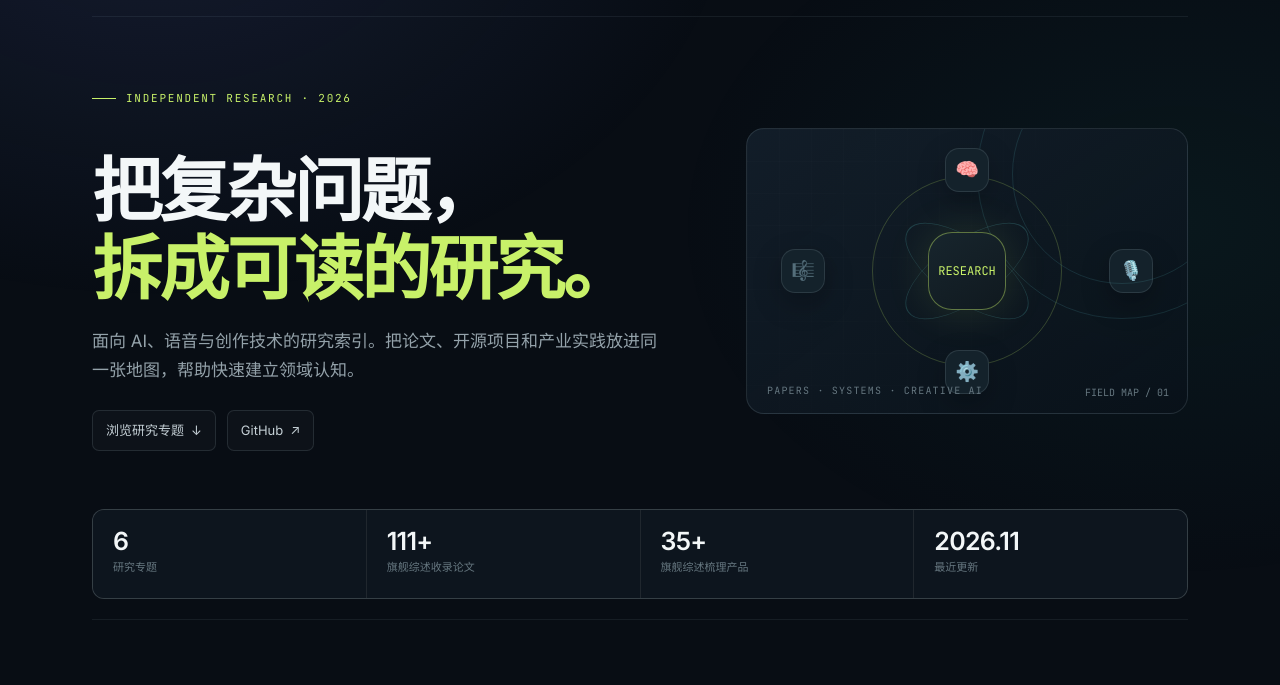
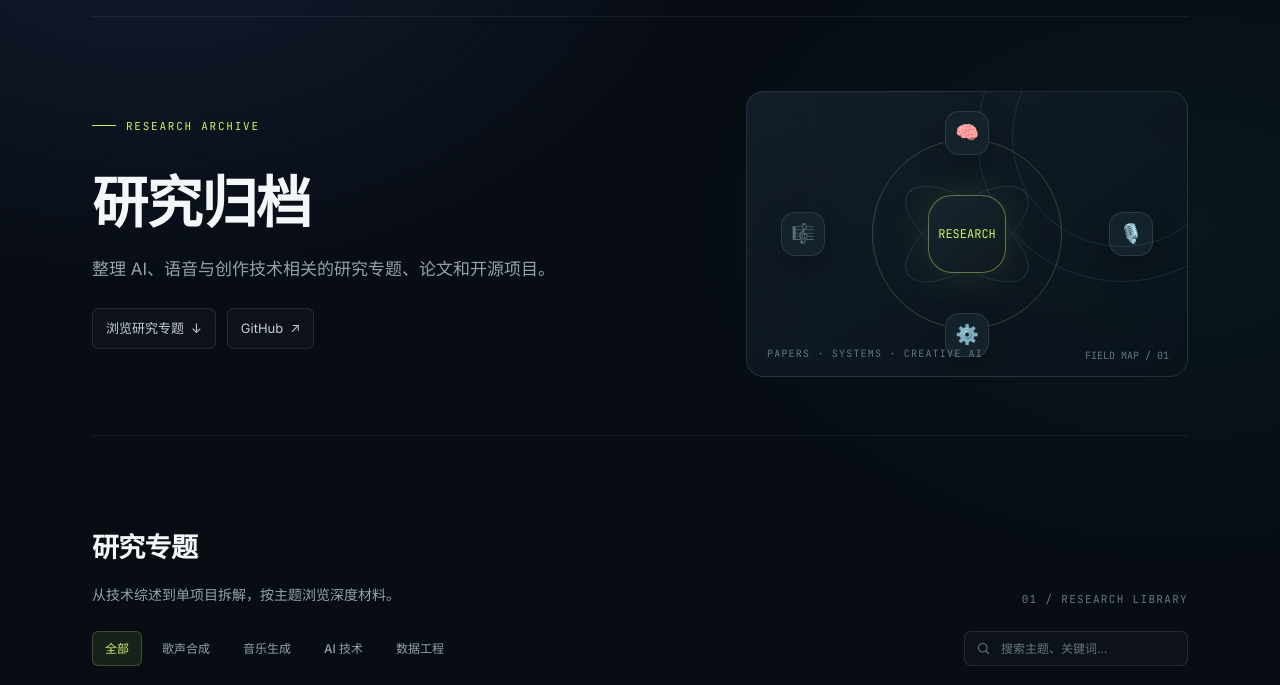
Before and after one commit to Kanraaaaa/Kanraaaaa.github.io, a plain HTML site: page index.html in a window 1280 px wide. Shown: the part 53-738 px from the top of the page. Drawn offline with Linux system fonts and the light colour scheme.

Commit message:
site: simplify Research Hub homepage heading

```diff
--- a/index.html
+++ b/index.html
@@ -22,9 +22,9 @@
 
 <header class="hero">
   <div class="hero-copy">
-    <div class="eyebrow">Independent research · 2026</div>
-    <h1>把复杂问题，<br><span>拆成可读的研究。</span></h1>
-    <p class="subtitle">面向 AI、语音与创作技术的研究索引。把论文、开源项目和产业实践放进同一张地图，帮助快速建立领域认知。</p>
+    <div class="eyebrow">RESEARCH ARCHIVE</div>
+    <h1>研究归档</h1>
+    <p class="subtitle">整理 AI、语音与创作技术相关的研究专题、论文和开源项目。</p>
     <div class="links">
       <a href="#research">浏览研究专题 <span aria-hidden="true">↓</span></a>
       <a href="https://github.com/Kanraaaaa/Kanraaaaa.github.io" target="_blank" rel="noopener">GitHub <span aria-hidden="true">↗</span></a>
@@ -38,13 +38,6 @@
     <div class="visual-caption">PAPERS · SYSTEMS · CREATIVE AI</div><div class="hero-note">FIELD MAP / 01</div>
   </div>
 </header>
-
-<div class="stats" aria-label="站点研究概览">
-  <div class="stat"><div class="num" id="stat-reports">6</div><div class="label">研究专题</div></div>
-  <div class="stat"><div class="num" id="stat-papers">111+</div><div class="label">旗舰综述收录论文</div></div>
-  <div class="stat"><div class="num" id="stat-products">35+</div><div class="label">旗舰综述梳理产品</div></div>
-  <div class="stat"><div class="num" id="stat-updated">2026.11</div><div class="label">最近更新</div></div>
-</div>
 
 <!-- Research Reports -->
 <section id="research">
--- a/research-hub.css
+++ b/research-hub.css
@@ -31,7 +31,7 @@ header { display:grid; grid-template-columns:minmax(0,1.15fr) minmax(300px,.85fr
 .hero-copy { max-width:660px; }
 .eyebrow { display:flex; align-items:center; gap:10px; margin-bottom:20px; color:var(--green); font:11px 'JetBrains Mono',monospace; letter-spacing:.16em; text-transform:uppercase; }
 .eyebrow::before { content:''; width:24px; height:1px; background:var(--green); }
-header h1 { font-size:clamp(46px,6vw,70px); font-weight:600; color:var(--text); letter-spacing:-2.8px; line-height:1.12; margin-bottom:18px; }
+header h1 { font-size:clamp(42px,4.8vw,56px); font-weight:600; color:var(--text); letter-spacing:-1.4px; line-height:1.2; margin-bottom:16px; }
 header h1 span { color:var(--green); }
 header .subtitle { font-size:17px; color:var(--text-3); line-height:1.75; max-width:570px; }
 header .links { margin-top:24px; display:flex; gap:11px; flex-wrap:wrap; }
@@ -51,12 +51,6 @@ header .links a svg { width:16px; height:16px; }
 .visual-node.n1 { left:calc(50% - 22px);top:19px; }.visual-node.n2 { right:34px;top:calc(50% - 22px); }.visual-node.n3 { left:calc(50% - 22px);bottom:19px; }.visual-node.n4 { left:34px;top:calc(50% - 22px); }
 .visual-caption { position:absolute;left:20px;bottom:16px;color:var(--text-4);font:10px 'JetBrains Mono',monospace;letter-spacing:.12em; }
 .hero-note { position:absolute;right:18px;bottom:14px;color:var(--text-4);font:10px 'JetBrains Mono',monospace; }
-
-/* Small, contextual metrics */
-.stats { display:grid; grid-template-columns:repeat(4,1fr); gap:1px; margin:0 0 20px; border:1px solid var(--border); border-radius:12px; overflow:hidden; background:var(--border); }
-.stats .stat { min-height:88px; padding:16px 20px; background:rgba(13,21,29,.94); }
-.stats .stat .num { font:600 25px Inter,sans-serif; color:var(--text); letter-spacing:-.7px; }
-.stats .stat .label { margin-top:3px; font-size:11px; color:var(--text-4); }
 
 /* Library sections and tools */
 section { padding:68px 0; }
@@ -116,5 +110,5 @@ footer a { color:var(--text-3);text-decoration:none;margin-left:9px; }
 footer a:hover { color:var(--accent-bright); }
 
 @media(max-width:1000px) { .research-grid{grid-template-columns:repeat(2,minmax(0,1fr))}header{gap:32px} }
-@media(max-width:720px) { .container{padding:0 22px}header{grid-template-columns:1fr;padding:56px 0 38px;gap:30px}.hero-visual{min-height:250px}.stats{grid-template-columns:repeat(2,1fr)}.tools-row{align-items:stretch;flex-direction:column}.search-box{width:100%}.research-grid{grid-template-columns:repeat(2,minmax(0,1fr))}.trends-latest{grid-template-columns:1fr}.trends-archive-link{justify-self:start}.top-nav{gap:15px} }
-@media(max-width:520px) { .container{padding:0 17px}.topbar{min-height:60px}.top-nav{gap:11px}.top-nav a{font-size:11px}.brand{font-size:11px}.brand-mark{width:27px;height:27px}header{padding:44px 0 32px}header h1{font-size:45px;letter-spacing:-1.8px}header .subtitle{font-size:15px}.hero-visual{min-height:225px}.stats .stat{min-height:76px;padding:13px 14px}.stats .stat .num{font-size:22px}.stats .stat .label{font-size:10px}section{padding:49px 0}.section-head{align-items:start;flex-direction:column;gap:7px}.section-title{font-size:24px}.section-desc{font-size:13px}.filter-bar{gap:3px}.filter-btn{padding:7px 9px;font-size:11px}.research-grid{grid-template-columns:1fr}.research-card{min-height:0;padding:19px}.research-card .card-desc{font-size:13px}.trends-card{padding:20px}.trends-week{font-size:16px} }
+@media(max-width:720px) { .container{padding:0 22px}header{grid-template-columns:1fr;padding:56px 0 38px;gap:30px}.hero-visual{min-height:250px}.tools-row{align-items:stretch;flex-direction:column}.search-box{width:100%}.research-grid{grid-template-columns:repeat(2,minmax(0,1fr))}.trends-latest{grid-template-columns:1fr}.trends-archive-link{justify-self:start}.top-nav{gap:15px} }
+@media(max-width:520px) { .container{padding:0 17px}.topbar{min-height:60px}.top-nav{gap:11px}.top-nav a{font-size:11px}.brand{font-size:11px}.brand-mark{width:27px;height:27px}header{padding:44px 0 32px}header h1{font-size:40px;letter-spacing:-1px}header .subtitle{font-size:15px}.hero-visual{min-height:225px}section{padding:49px 0}.section-head{align-items:start;flex-direction:column;gap:7px}.section-title{font-size:24px}.section-desc{font-size:13px}.filter-bar{gap:3px}.filter-btn{padding:7px 9px;font-size:11px}.research-grid{grid-template-columns:1fr}.research-card{min-height:0;padding:19px}.research-card .card-desc{font-size:13px}.trends-card{padding:20px}.trends-week{font-size:16px} }
```
